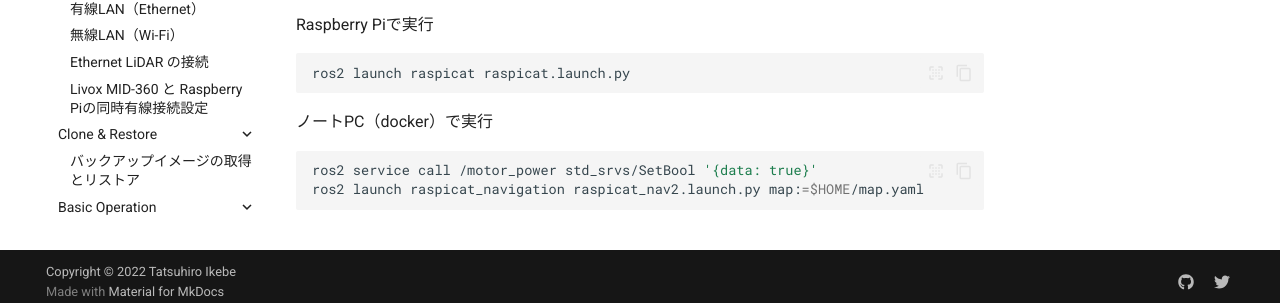
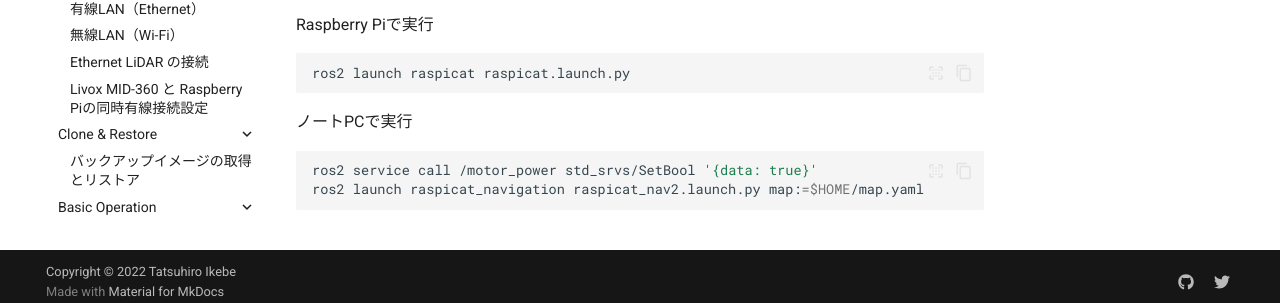
Before and after one commit to CIT-Autonomous-Robot-Lab/raspicat_documentation, an MkDocs documentation site: the page built from docs/document/tutorial/8_nav.md, in a window 1280 px wide and 900 px high, scrolled down 635 px. Shown: the part 585-888 px from the top of the window. Built offline with MkDocs 1.6.1 and Material for MkDocs 9.7.7, drawn with Linux system fonts in a browser that asks for light colours; comment, search, counter and statistics services are not loaded.

Commit message:
fix: チュートリアル8の説明を修正

````diff
--- a/docs/document/tutorial/8_nav.md
+++ b/docs/document/tutorial/8_nav.md
@@ -34,7 +34,7 @@
     ros2 launch raspicat raspicat.launch.py
     ```
 
-    ノートPC（docker）で実行
+    ノートPCで実行
     ``` bash
     ros2 service call /motor_power std_srvs/SetBool '{data: true}'
     ros2 launch raspicat_navigation raspicat_nav2.launch.py map:=$HOME/map.yaml
@@ -46,7 +46,7 @@
     ros2 launch raspicat raspicat.launch.py urg:=ethernet
     ```
 
-    ノートPC（docker）で実行
+    ノートPCで実行
     ``` bash
     ros2 service call /motor_power std_srvs/SetBool '{data: true}'
     ros2 launch raspicat_navigation raspicat_nav2.launch.py map:=$HOME/map.yaml
@@ -63,8 +63,5 @@
     ros2 service call /motor_power std_srvs/SetBool '{data: true}'
     ros2 launch livox_ros_driver2 msg_MID360_launch.py
     ros2 launch pointcloud_to_laserscan mid360_pointcloud2_to_laserscan.launch.py
-    ```
-    ノートPC（docker）で実行
-    ```bash
     ros2 launch raspicat_navigation raspicat_nav2.launch.py map:=$HOME/map.yaml
     ```
````
